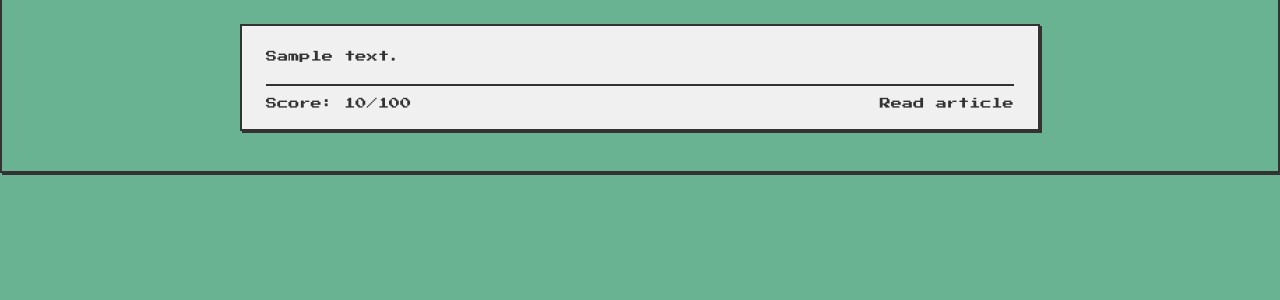
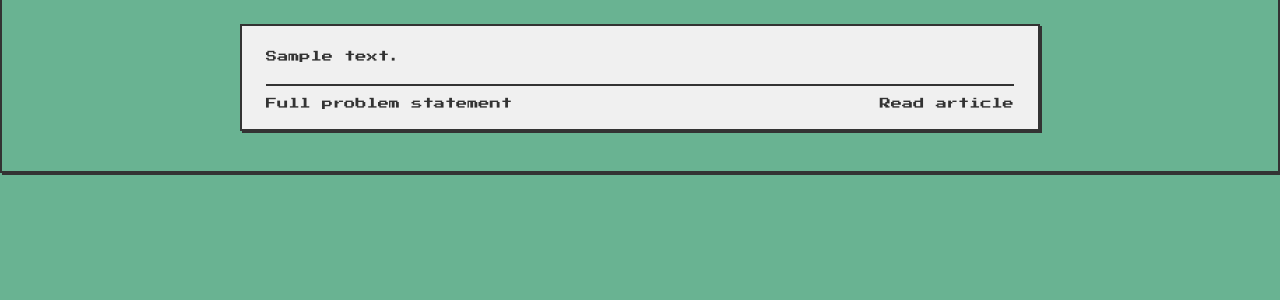
Before and after one commit to arnelieten/newsolvr, a Flask app: template app/templates/index.html in a window 1280 px wide. Shown: the part 60-360 px from the top of the page. Run offline with Flask 3, Linux system fonts and the light colour scheme; the template is opened without the code that fills it: most values are stand-ins (such as "Sample title", 1, 10 or a date in 2020); parts of the project's set-up code (start-up, migrations or seed data) failed here and were passed over.

Commit message:
update frontend

```diff
--- a/app/static/style.css
+++ b/app/static/style.css
@@ -898,16 +898,14 @@ body.landing-page {
 
 .card__footer {
   display: flex;
+  flex-wrap: wrap;
   justify-content: space-between;
   align-items: center;
+  gap: 0.75rem;
   padding-top: 0.75rem;
   border-top: 2px solid #333333;
   font-size: 0.7rem;
   font-family: 'Press Start 2P', cursive;
-}
-
-.card__score {
-  color: #333333;
 }
 
 .card__link {
@@ -922,6 +920,47 @@ body.landing-page {
   margin: -0.25rem -0.5rem;
 }
 
+.card__details {
+  flex: 1 1 0%;
+  min-width: 0;
+}
+
+.card__details[open] {
+  flex: 1 1 100%;
+  width: 100%;
+}
+
+.card__details[open] ~ .card__link {
+  display: none;
+}
+
+.card__details-summary {
+  font-family: 'Press Start 2P', cursive;
+  font-size: 0.7rem;
+  color: #333333;
+  cursor: pointer;
+  list-style: none;
+  display: inline-block;
+}
+
+.card__details-summary::-webkit-details-marker {
+  display: none;
+}
+
+.card__details-summary:hover {
+  background-color: #e0e0e0;
+  padding: 0.25rem 0.5rem;
+  margin: -0.25rem -0.5rem;
+}
+
+.card__problem-statement {
+  margin: 0.75rem 0 0;
+  font-size: 0.7rem;
+  line-height: 2;
+  color: #333333;
+  font-family: 'Press Start 2P', cursive;
+}
+
 .empty {
   color: #333333;
   font-style: normal;
--- a/app/templates/index.html
+++ b/app/templates/index.html
@@ -17,7 +17,12 @@
         <article class="card">
             <p class="card__problem">{{ problem.problem_summary or problem.problem_statement }}</p>
             <footer class="card__footer">
-                <span class="card__score">Score: {{ problem.score|round(1) }}/100</span>
+                {% if problem.problem_summary and problem.problem_statement %}
+                <details class="card__details">
+                    <summary class="card__details-summary">Full problem statement</summary>
+                    <p class="card__problem-statement">{{ problem.problem_statement }}</p>
+                </details>
+                {% endif %}
                 <a class="card__link" href="{{ problem.link_article }}" target="_blank" rel="noopener noreferrer">Read
                     article</a>
             </footer>
```
